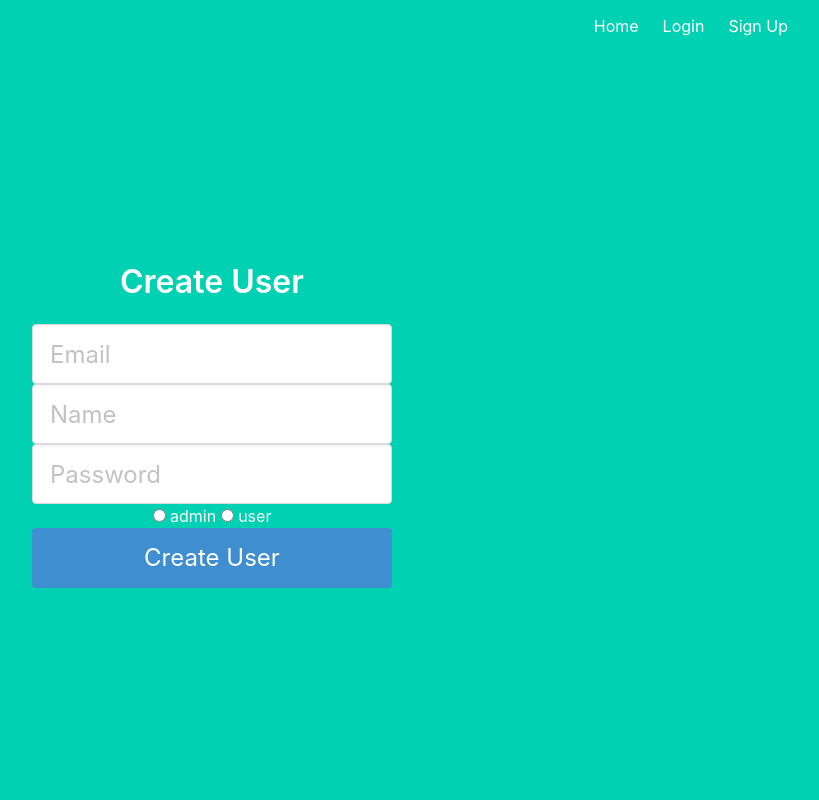
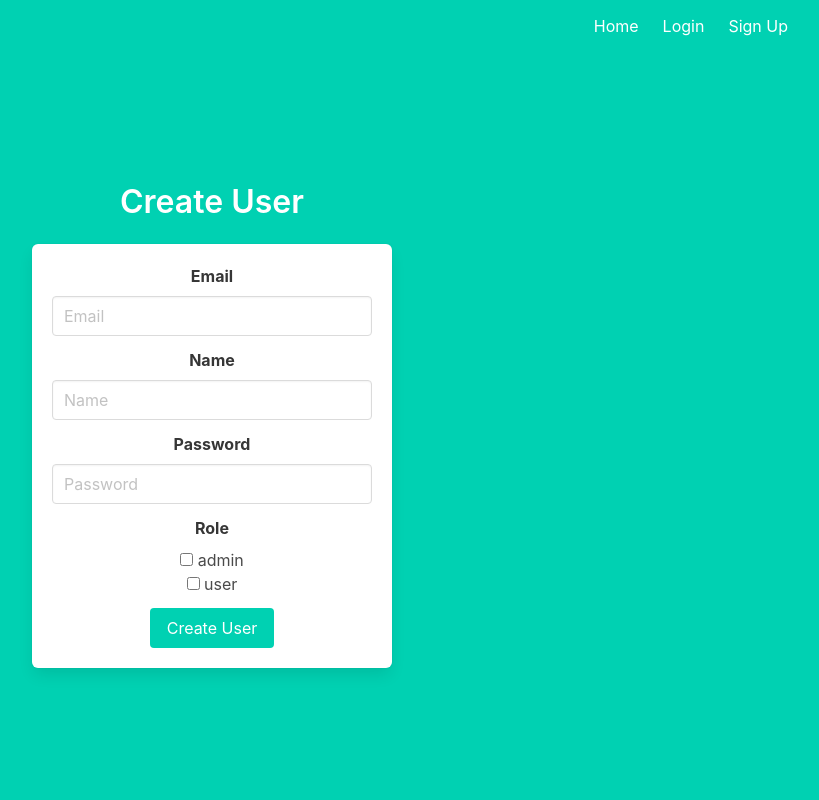
Before and after one commit to luwikakoma/Flask-Authentication-System, a Flask app: template project/templates/create_user.html in a window 1280 px wide. Shown: the whole page, without its empty margins (428-1247 px from the left). Run offline with Flask 3, Linux system fonts and the light colour scheme; the template is opened without the code that fills it: values that come from a table or form of the project are taken from there, others are empty; data comes from the database, SQL or seed files in the repository; some libraries are stand-ins or nearby versions.

Commit message:
Added edit profile (changes name and email), fixed misor issues

```diff
--- a/project/forms.py
+++ b/project/forms.py
@@ -1,9 +1,13 @@
 from flask_wtf import FlaskForm
 from flask_wtf.csrf import CSRFProtect
-from wtforms import StringField, PasswordField, BooleanField
-from wtforms import RadioField
+from wtforms import StringField, PasswordField, BooleanField, SelectField, SubmitField
+from wtforms import RadioField, SelectMultipleField, widgets
 from wtforms.validators import InputRequired, Email, Length
 from .models import UserRole
+
+class MultiCheckboxField(SelectMultipleField):
+    widget = widgets.ListWidget(prefix_label=False)
+    option_widget = widgets.CheckboxInput()
 
 csrf = CSRFProtect()
 
@@ -21,8 +25,31 @@ class CreateUserForm(FlaskForm):
     email = StringField('Email', validators=[InputRequired(), Email(), Length(max=50)])
     name = StringField('Name', validators=[InputRequired(), Length(max=50)])
     password = StringField('Password', validators=[InputRequired(), Length(min=8, max=80)])
-    role = RadioField('Role', choices=[], coerce=str)
+    roles = MultiCheckboxField('Roles', coerce=int)
 
     def __init__(self, *args, **kwargs):
         super(CreateUserForm, self).__init__(*args, **kwargs)
-        self.role.choices = [(role.name, role.name) for role in UserRole.query.all()]
+        self.roles.choices = [(role.id, role.name) for role in UserRole.query.all()]
+
+    def validate(self, extra_validators=None):
+        initial_validation = super(CreateUserForm, self).validate()
+
+        if not initial_validation:
+            return False
+
+        # Convert the list of role IDs into a list of Roles
+        roles = UserRole.query.filter(UserRole.id.in_(self.roles.data)).all()
+
+        if not roles:
+            self.roles.errors.append('Invalid role selections.')
+            return False
+
+        return True
+
+class ProfileEditForm(FlaskForm):
+    email = StringField('Email', validators=[InputRequired(), Email(), Length(max=50)])
+    name = StringField('Name', validators=[InputRequired(), Length(max=50)])
+    current_password = PasswordField('Current Password')
+    password = PasswordField('New Password (Leave blank to keep current password)')
+
+    submit = SubmitField('Update')
--- a/project/templates/base.html
+++ b/project/templates/base.html
@@ -59,6 +59,7 @@
             </div>
         </div>
     </section>
+    <script src="https://code.jquery.com/jquery-3.6.0.min.js"></script>
 </body>
 
 </html>
--- a/project/templates/create_user.html
+++ b/project/templates/create_user.html
@@ -3,7 +3,7 @@
 {% block content %}
 <div class="column is-4 is-offset-4">
     <h3 class="title">Create User</h3>
-	<div class"box">
+    <div class="box">
         {% with messages = get_flashed_messages() %}
             {% if messages %}
                 <div class="notification is-danger">
@@ -15,15 +15,40 @@
         {% endwith %}
 
         <form method="POST">
-			{{ form.hidden_tag() }}
-			{{ form.email(class='input is-large', placeholder='Email') }}
-			{{ form.name(class='input is-large', placeholder='Name') }}
-			{{ form.password(class='input is-large', placeholder='Password', type='password') }}
-			{% for subfield in form.role %}
-			<label class="is-large">{{ subfield() }} {{ subfield.label }}</label>
-			{% endfor %}
+            {{ form.csrf_token }}
+            <div class="field">
+                <label class="label">Email</label>
+                <div class="control">
+                    {{ form.email(class='input', placeholder='Email') }}
+                </div>
+            </div>
 
-			<button class="button is-block is-info is-large is-fullwidth">Create User</button>
+            <div class="field">
+                <label class="label">Name</label>
+                <div class="control">
+                    {{ form.name(class='input', placeholder='Name') }}
+                </div>
+            </div>
+
+            <div class="field">
+                <label class="label">Password</label>
+                <div class="control">
+                    {{ form.password(class='input', placeholder='Password') }}
+                </div>
+            </div>
+
+            <div class="field">
+                <label class="label">Role</label>
+                <div class="control">
+                    {{ form.roles }}
+                </div>
+            </div>
+
+            <div class="field">
+                <div class="control">
+                    <button class="button is-primary">Create User</button>
+                </div>
+            </div>
         </form>
     </div>
 </div>
--- a/project/templates/login.html
+++ b/project/templates/login.html
@@ -4,11 +4,12 @@
 <div class="column is-4 is-offset-4">
     <h3 class="title">Login</h3>
     <div class="box">
-        <!-- Display error message  -->
         {% with messages = get_flashed_messages() %}
         {% if messages %}
         <div class="notification is-danger">
-            {{ messages[0] }}
+            {% for message in messages %}
+            {{ message }}<br>
+            {% endfor %}
         </div>
         {% endif %}
         {% endwith %}
@@ -16,7 +17,6 @@
         <form method="POST">
             {{ form.hidden_tag() }}
             {{ form.csrf_token }}
-            <!-- other form fields here -->
             {{ form.email(class='input is-large', placeholder='Your Email') }}
             {{ form.password(class='input is-large', placeholder='Your Password') }}
             {{ form.remember() }} Remember me
--- a/project/templates/signup.html
+++ b/project/templates/signup.html
@@ -4,11 +4,12 @@
 <div class="column is-4 is-offset-4">
     <h3 class="title">Sign Up</h3>
     <div class="box">
-        <!--Display Eroor Message -->
         {% with messages = get_flashed_messages() %}
         {% if messages %}
         <div class="notification is-danger">
-            {{ messages[0] }} Go to <a href="{{ url_for('auth.login') }}">login page</a>.
+            {% for message in messages %}
+            {{ message }}<br>
+            {% endfor %}
         </div>
         {% endif %}
         {% endwith %}
@@ -16,7 +17,6 @@
         <form method="POST">
             {{ form.hidden_tag() }}
             {{ form.csrf_token }}
-            <!-- other form fields here -->
             {{ form.email(class='input is-large', placeholder='Email') }}
             {{ form.name(class='input is-large', placeholder='Name') }}
             {{ form.password(class='input is-large', placeholder='Password') }}
```
Also changed, not shown: project/auth.py (+33 -19 lines), project/models.py (+7 -6 lines), project/templates/edit_profile.html (added, +64 -0 lines), project/templates/profile.html (+13 -1 lines). Lines whose indentation alone changed are shown as unchanged.
